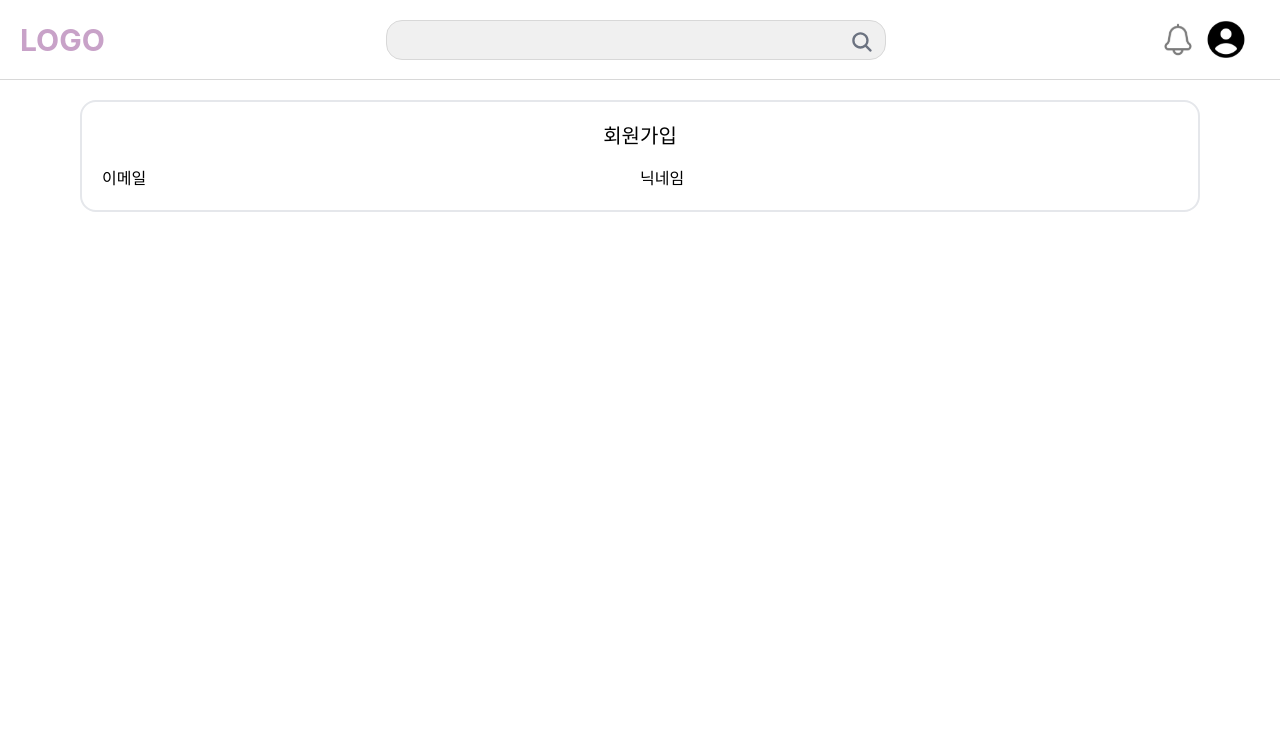
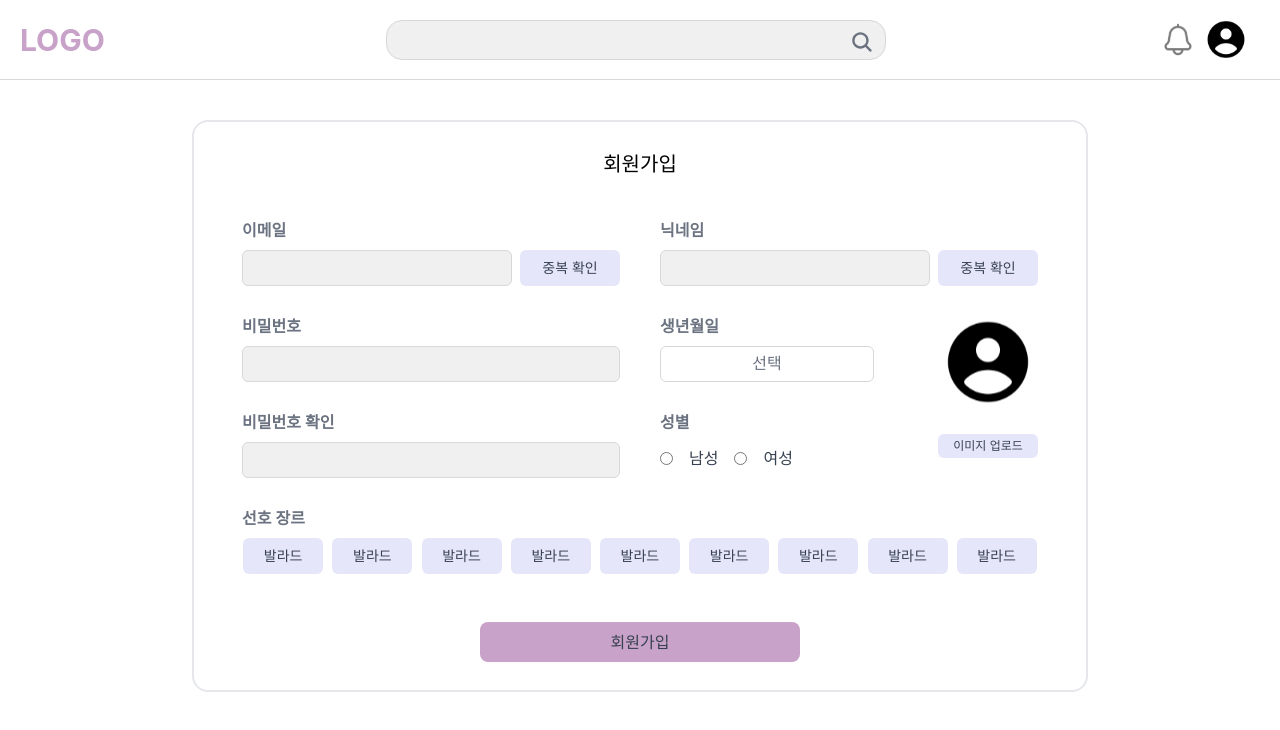
Before and after one commit to Seoheeda/coverRanking_frontend, a React (Create React App) app: page /signup in a window 1280 px wide. Shown: the top 730 px of the page. Built offline with nearby package versions, Linux system fonts and the light colour scheme.

Commit message:
Design: signup page layout

```diff
--- a/src/components/header.tsx
+++ b/src/components/header.tsx
@@ -21,6 +21,7 @@ const Header: React.FC = () => {
 
   const onClickSignup = () => {
     navigate(`/signup`);
+    setIsMenuOpen(false);
   };
 
   const toggleMenu = () => {
@@ -93,7 +94,7 @@ const Header: React.FC = () => {
             value={searchQuery}
             onChange={handleSearchChange}
             onFocus={() => setIsRecentOpen(true)}
-            className="pl-3 pr-10 border border-gray-2 rounded-2xl bg-gray h-10 w-full focus:outline-gray-2 mx-3 text-gray-600"
+            className="pl-3 pr-10 border border-gray-2 rounded-2xl bg-gray-1 h-10 w-full focus:outline-gray-2 mx-3 text-gray-600"
           />
           <IoSearch className="text-gray-500 text-2xl absolute right-0 top-2.5 cursor-pointer" onClick={handleSearchSubmit} />
 
--- a/src/components/signupForm.tsx
+++ b/src/components/signupForm.tsx
@@ -1,16 +1,120 @@
-import React from "react";
+import React, { useState, useRef } from "react";
+import Profile from "../assets/imgs/profile.svg";
 
 const SignupForm = () => {
+  const [imgFile, setImgFile] = useState<string | ArrayBuffer | null>("");
+
+  const imgRef = useRef<HTMLInputElement | null>(null);
+
+  const saveImgFile = () => {
+    if (imgRef.current && imgRef.current.files) {
+      const file = imgRef.current.files[0];
+      const reader = new FileReader();
+      reader.readAsDataURL(file);
+
+      reader.onloadend = () => {
+        setImgFile(reader.result);
+      };
+    }
+  };
+
   return (
-    <div className="flex flex-col border-2 border-gray-200 rounded-2xl p-5 items-center justify-center">
-      <p className="text-xl font-medium mb-4">회원가입</p>
-      <div className="w-full flex flex-row">
-        <div className="w-[50%]">
-          <p>이메일</p>
+    <div className="flex flex-col w-[70%] m-auto border-2 border-gray-200 rounded-2xl px-4 py-7 sm:px-8 md:px-12">
+      <div className="text-xl font-medium mb-10 self-center">회원가입</div>
+      <div className="w-full flex flex-col lg:flex-row">
+        <div className="flex-1 lg:pr-5">
+          <p className="mb-2 text-gray-500 font-semibold">이메일</p>
+          <div className="flex flex-row">
+            <input className="w-full h-9 px-3 bg-gray-1 border border-gray-2 rounded-md focus:outline-gray-2" />
+            <div className="w-[100px] min-w-[100px] bg-primary-2 text-gray-700 p-2 ml-2 text-sm text-center rounded-md">
+              중복 확인
+            </div>
+          </div>
+          <p className="mb-2 mt-7 text-gray-500 font-semibold">비밀번호</p>
+          <div className="flex flex-row">
+            <input className="w-full h-9 px-3 bg-gray-1 border border-gray-2 rounded-md focus:outline-gray-2" />
+          </div>
+          <p className="mb-2 mt-7 text-gray-500 font-semibold">비밀번호 확인</p>
+          <div className="flex flex-row">
+            <input className="w-full h-9 px-3 bg-gray-1 border border-gray-2 rounded-md focus:outline-gray-2" />
+          </div>
         </div>
-        <div className="w-[50%]">
-          <p>닉네임</p>
+        <div className="flex-1 lg:pl-5 mt-8 lg:mt-0">
+          <p className="mb-2 text-gray-500 font-semibold">닉네임</p>
+          <div className="flex flex-row">
+            <input className="w-full h-9 px-3 bg-gray-1 border border-gray-2 rounded-md focus:outline-gray-2" />
+            <div className="w-[100px] min-w-[100px] bg-primary-2 text-gray-700 p-2 ml-2 text-sm text-center rounded-md">
+              중복 확인
+            </div>
+          </div>
+          <div className="flex flex-col lg:flex-row lg:items-start mt-7">
+            <div className="flex-1">
+              <p className="mb-2 text-gray-500 font-semibold">생년월일</p>
+              <div className="w-full h-9 mr-0 lg:mr-6 px-3 py-1 border border-gray-2 rounded-md focus:outline-gray-2 text-center text-gray-500 cursor-pointer">
+                선택
+              </div>
+              <p className="mb-2 mt-7 text-gray-500 font-semibold">성별</p>
+              <div className="flex items-center">
+                <input type="radio" name="gender" />
+                <div className="px-4 py-1 text-gray-700">남성</div>
+                <input type="radio" name="gender" />
+                <div className="px-4 py-1 text-gray-700">여성</div>
+              </div>
+            </div>
+            <div className="flex flex-col items-center lg:ml-16 mt-7 lg:mt-0">
+              <img
+                src={imgFile ? (imgFile as string) : Profile}
+                alt="Profile"
+                className="w-24 h-24 rounded-full mb-6"
+              />
+              <label className="min-w-[100px] cursor-pointer bg-primary-2 text-gray-700 py-1 px-2 text-xs text-center rounded-md">
+                이미지 업로드
+                <input
+                  type="file"
+                  accept="image/*"
+                  ref={imgRef}
+                  onChange={saveImgFile}
+                  className="hidden"
+                />
+              </label>
+            </div>
+          </div>
         </div>
+      </div>
+      <div className="flex flex-col mt-7">
+        <p className="mb-2 text-gray-500 font-semibold">선호 장르</p>
+        <div className="flex flex-wrap flex-row w-full justify-evenly">
+          <div className="w-[80px] bg-primary-2 text-gray-700 p-2 mb-2 text-sm text-center rounded-md">
+            발라드
+          </div>
+          <div className="w-[80px] bg-primary-2 text-gray-700 p-2 ml-2 mb-2 text-sm text-center rounded-md">
+            발라드
+          </div>
+          <div className="w-[80px] bg-primary-2 text-gray-700 p-2 ml-2 mb-2 text-sm text-center rounded-md">
+            발라드
+          </div>
+          <div className="w-[80px] bg-primary-2 text-gray-700 p-2 ml-2 mb-2 text-sm text-center rounded-md">
+            발라드
+          </div>
+          <div className="w-[80px] bg-primary-2 text-gray-700 p-2 ml-2 mb-2 text-sm text-center rounded-md">
+            발라드
+          </div>
+          <div className="w-[80px] bg-primary-2 text-gray-700 p-2 ml-2 mb-2 text-sm text-center rounded-md">
+            발라드
+          </div>
+          <div className="w-[80px] bg-primary-2 text-gray-700 p-2 ml-2 mb-2 text-sm text-center rounded-md">
+            발라드
+          </div>
+          <div className="w-[80px] bg-primary-2 text-gray-700 p-2 ml-2 mb-2 text-sm text-center rounded-md">
+            발라드
+          </div>
+          <div className="w-[80px] bg-primary-2 text-gray-700 p-2 ml-2 mb-2 text-sm text-center rounded-md">
+            발라드
+          </div>
+        </div>
+      </div>
+      <div className="bg-primary-1 text-gray-700 p-2 w-full lg:w-80 text-center rounded-lg mt-10 self-center">
+        회원가입
       </div>
     </div>
   );
--- a/src/pages/signup.tsx
+++ b/src/pages/signup.tsx
@@ -3,7 +3,7 @@ import SignupForm from '../components/signupForm.tsx';
 
 const Signup =  () => {
     return (
-        <div className='py-5 px-20'>
+        <div className='py-10'>
            <SignupForm/>
         </div>
     );
```
